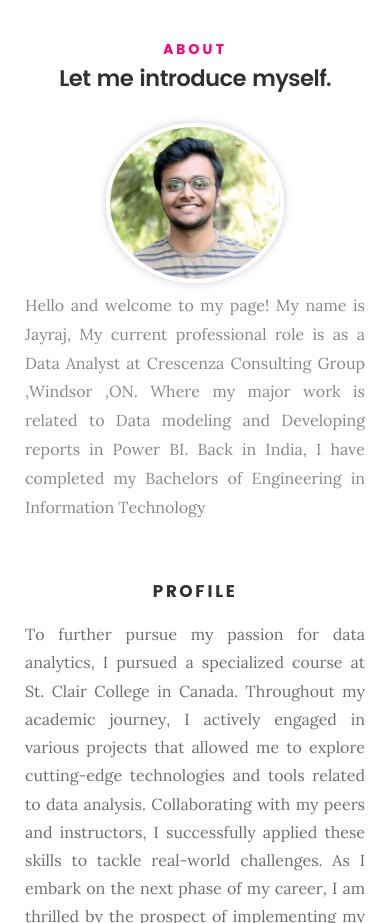
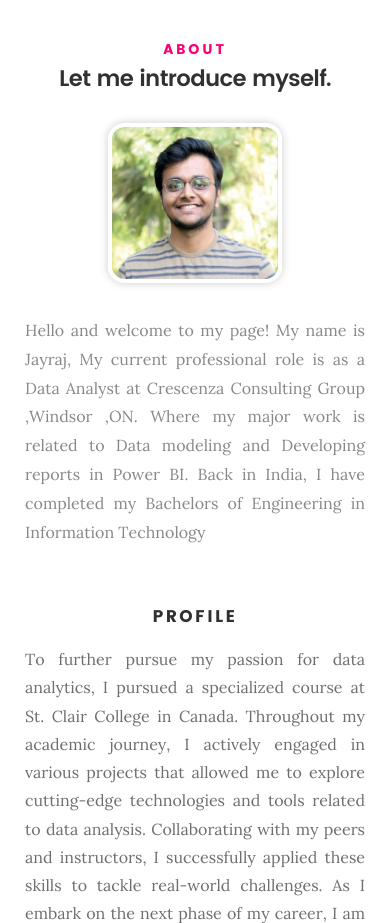
Before and after one commit to JayrajRadadiya/JayrajRadadiya.github.io, a plain HTML site: page index.html in a window 390 px wide. Shown: the part 920-1843 px from the top of the page. Drawn offline with Linux system fonts and the light colour scheme; files whose address does not match are found by name.

Commit message:
Update main.css

```diff
--- a/css/main.css
+++ b/css/main.css
@@ -1613,11 +1613,12 @@ header .logo a {
 	}
 	.intro-info img {
 		height: 17rem;
-		width: 19rem;
+		width: 18.5rem;
 		float: none;
 		display: relative;
-		border-radius: 50%;
+		border-radius: 10%;
 		margin: 0 auto;
+		margin-bottom: 25px;
 
 	}
 	.intro-info .lead {
```
